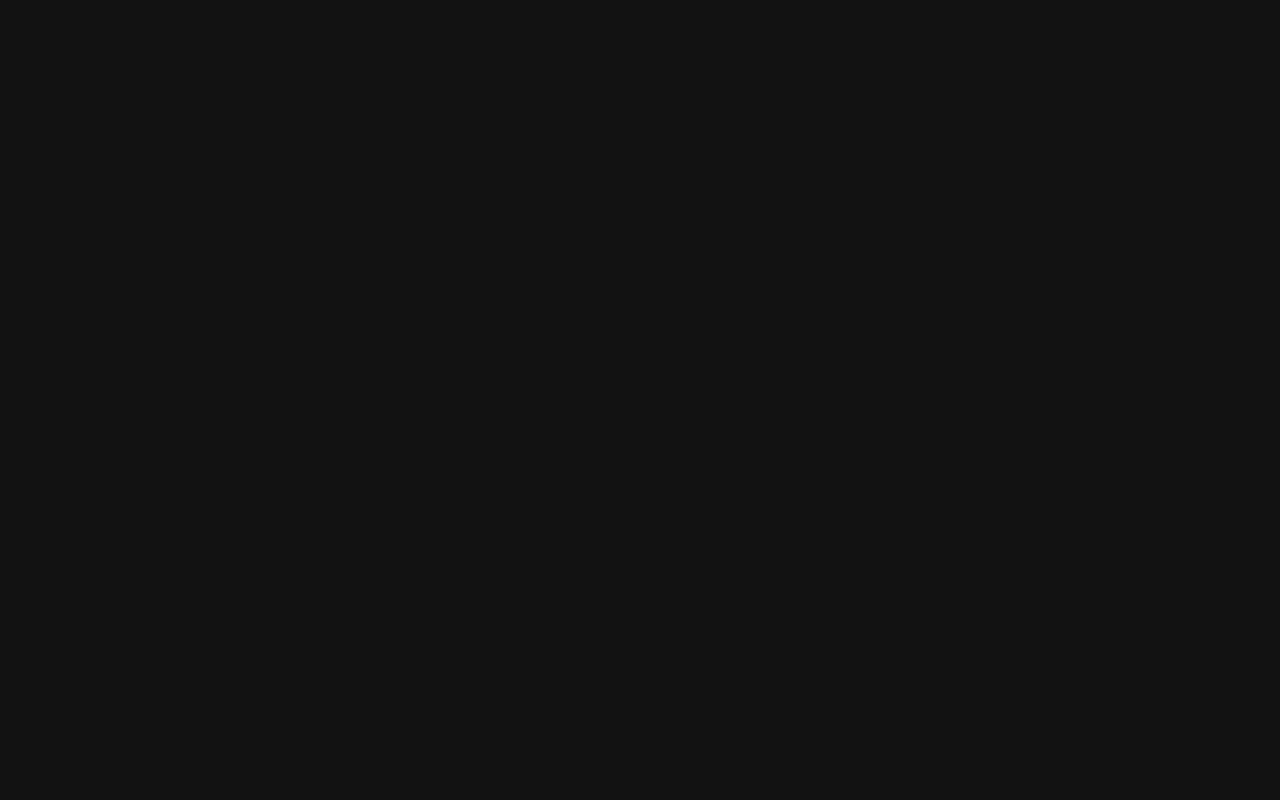
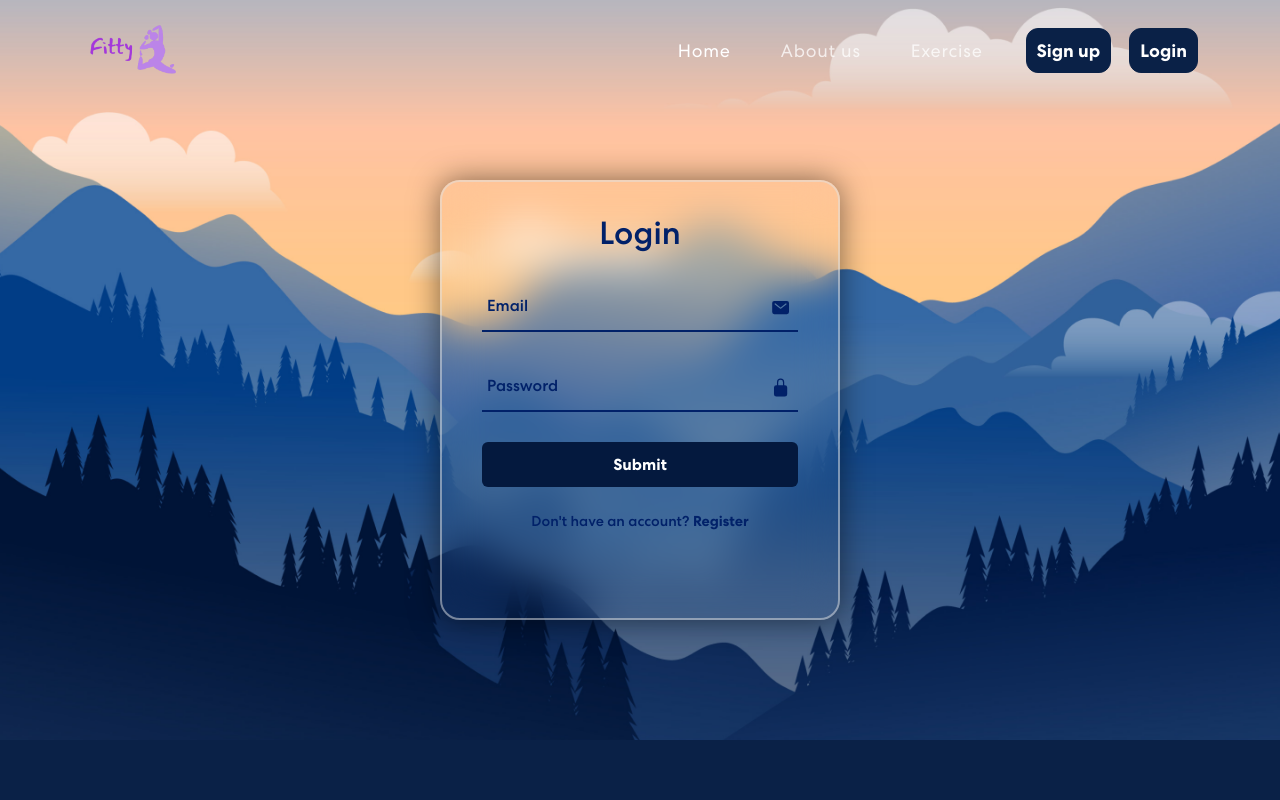
Before and after one commit to khoith05/yogaWebFrontend, a React (Create React App) app: page /login in a window 1280 px wide. Before the commit this address had no page. Shown: the top 800 px of the page. Built offline with nearby package versions, Linux system fonts and the light colour scheme.

Commit message:
==Login/Signup UI==

```diff
--- a/public/index.html
+++ b/public/index.html
@@ -39,5 +39,7 @@
       To begin the development, run `npm start` or `yarn start`.
       To create a production bundle, use `npm run build` or `yarn build`.
     -->
+      <script type="module" src="https://unpkg.com/ionicons@7.1.0/dist/ionicons/ionicons.esm.js"></script>
+      <script nomodule src="https://unpkg.com/ionicons@7.1.0/dist/ionicons/ionicons.js"></script>
   </body>
 </html>
--- a/src/App.css
+++ b/src/App.css
@@ -15,7 +15,7 @@
 	font-weight: 400;
 }
 
-/************ Default Css ************/
+/************ Default CSS ************/
 * {
   margin: 0;
   padding: 0;
@@ -453,3 +453,263 @@ nav.navbar .navbar-toggler[aria-expanded="true"] .navbar-toggler-icon {
   letter-spacing: 0.5px;
   margin-top: 20px;
 }
+
+/************ Signup ************/
+.signup {
+  margin-top: 0px;
+  padding: 130px 0 120px 0;
+  background-image: url('./assets/img/banner-bg.png');
+  background-position: top center;
+  background-size: cover;
+  background-repeat: no-repeat;
+  display: flex;
+  justify-content: center;
+  align-items: center;
+
+}
+.signup .wrapper {
+  /* position: relative; */
+  padding: 140px 0 120px 0;
+  width: 400px;
+  height: 550px;
+  background: transparent;
+  border: 2px solid rgba(225, 225, 225, .5);
+  border-radius: 20px;
+  backdrop-filter: blur(20px);
+  box-shadow: 0 0 30px rgba(0,0,0,.5);
+  display: flex;
+  justify-content: center;
+  align-items: center;
+}
+
+.form-box {
+  width: 100%;
+  padding: 40px;
+}
+
+.form-box h2 {
+  font-size: 2em;
+  color: #012169;
+  text-align: center;
+}
+
+.input-box {
+  position: relative;
+  width: 100%;
+  height: 50px;
+  border-bottom: 2px solid #012169;
+  margin: 30px 0;
+}
+
+.input-box label {
+  position: absolute;
+  top: 50%;
+  left: 5px;
+  transform: translateY(-50%);
+  font-size: 1em;
+  color:#012169;
+  font-weight: 500;
+  pointer-events: none;
+  transition: .5s;
+}
+
+.input-box input:focus~label,
+.input-box input:valid~label {
+  top: -5px;
+}
+
+.input-box input {
+  width: 100%;
+  height: 100%;
+  background: transparent;
+  border: none;
+  outline: none;
+  font-size: 1em;
+  color: #012169;
+  font-weight: 600;
+  padding: 0 35px 0 5px;
+
+}
+
+.input-box .icon {
+  position: absolute;
+  right: 8px;
+  font-size: 1.2em;
+  color: #012169;
+  line-height: 57px;
+}
+.form-box button {
+  width: 100%;
+  height: 45px;
+  background: #04193e;
+  background-color: #04193e;
+  border: none;
+  outline: none;
+  border-radius: 6px;
+  cursor: pointer;
+  font-size: 1em;
+  color: white;
+  font-weight: 800;
+}
+
+.form-box button:hover {
+  width: 100%;
+  height: 45px;
+  background-color: #7d9bbf;
+  border: none;
+  outline: none;
+  border-radius: 6px;
+  cursor: pointer;
+  font-size: 1em;
+  color: #04193e;
+  font-weight: 800;
+}
+
+.login-register {
+  font-size: .9em;
+  color: #012169;
+  text-align: center;
+  font-weight: 500;
+  margin: 25px 0 10px;
+}
+
+.login-register p a {
+  color: #012169;
+  text-decoration: none;
+  font-weight: 700;
+}
+
+.login-register p a:hover {
+  text-decoration: underline;
+}
+
+
+
+/************ Login ************/
+.login {
+  margin-top: 0px;
+  padding: 180px 0 120px 0;
+  background-image: url('./assets/img/banner-bg.png');
+  background-position: top center;
+  background-size: cover;
+  background-repeat: no-repeat;
+  display: flex;
+  justify-content: center;
+  align-items: center;
+
+}
+.login .wrapper {
+  /* position: relative; */
+  padding: 80px 0 120px 0;
+  width: 400px;
+  height: 440px;
+  background: transparent;
+  border: 2px solid rgba(225, 225, 225, .5);
+  border-radius: 20px;
+  backdrop-filter: blur(20px);
+  box-shadow: 0 0 30px rgba(0,0,0,.5);
+  display: flex;
+  justify-content: center;
+  align-items: center;
+}
+
+.form-box {
+  width: 100%;
+  padding: 40px;
+}
+
+.form-box h2 {
+  font-size: 2em;
+  color: #012169;
+  text-align: center;
+}
+
+.input-box {
+  position: relative;
+  width: 100%;
+  height: 50px;
+  border-bottom: 2px solid #012169;
+  margin: 30px 0;
+}
+
+.input-box label {
+  position: absolute;
+  top: 50%;
+  left: 5px;
+  transform: translateY(-50%);
+  font-size: 1em;
+  color:#012169;
+  font-weight: 500;
+  pointer-events: none;
+  transition: .5s;
+}
+
+.input-box input:focus~label,
+.input-box input:valid~label {
+  top: -5px;
+}
+
+.input-box input {
+  width: 100%;
+  height: 100%;
+  background: transparent;
+  border: none;
+  outline: none;
+  font-size: 1em;
+  color: #012169;
+  font-weight: 600;
+  padding: 0 35px 0 5px;
+
+}
+
+.input-box .icon {
+  position: absolute;
+  right: 8px;
+  font-size: 1.2em;
+  color: #012169;
+  line-height: 57px;
+}
+.form-box button {
+  width: 100%;
+  height: 45px;
+  background: #04193e;
+  background-color: #04193e;
+  border: none;
+  outline: none;
+  border-radius: 6px;
+  cursor: pointer;
+  font-size: 1em;
+  color: white;
+  font-weight: 800;
+}
+
+.form-box button:hover {
+  width: 100%;
+  height: 45px;
+  background-color: #7d9bbf;
+  border: none;
+  outline: none;
+  border-radius: 6px;
+  cursor: pointer;
+  font-size: 1em;
+  color: #04193e;
+  font-weight: 800;
+}
+
+.login-register {
+  font-size: .9em;
+  color: #012169;
+  text-align: center;
+  font-weight: 500;
+  margin: 25px 0 10px;
+}
+
+.login-register p a {
+  color: #012169;
+  text-decoration: none;
+  font-weight: 700;
+}
+
+.login-register p a:hover {
+  text-decoration: underline;
+}
--- a/src/App.js
+++ b/src/App.js
@@ -1,9 +1,11 @@
-import Home from './views/Banner';
-import Layout from './views/Layout';
+import Home from './views/Home';
 import Camera from './components/Camera';
 import { Route,Routes } from 'react-router-dom';
 import './App.css';
 import 'bootstrap/dist/css/bootstrap.min.css';
+import Layout from './views/Layout';
+import Signup from './views/Signup';
+import Login from './views/Login';
 
 function App() {
   return (
@@ -11,6 +13,8 @@ function App() {
       <Routes>
         <Route path="/" element={<Layout />}>
           <Route index element={<Home />} />
+          <Route path="login" element={<Login />} />
+          <Route path="signup" element={<Signup />} />
           <Route path="camera" element={<Camera />} />
           {/* <Route path="dashboard" element={<Dashboard />} />
 
--- a/src/index.css
+++ b/src/index.css
@@ -1,3 +1,5 @@
+
+
 body {
   margin: 0;
   font-family: -apple-system, BlinkMacSystemFont, 'Segoe UI', 'Roboto', 'Oxygen',
--- a/src/views/Footer.js
+++ b/src/views/Footer.js
@@ -1,26 +1,25 @@
-import { Container, Row, Col } from "react-bootstrap";
+import { Container, Col } from "react-bootstrap";
 
-import logo from "../assets/img/fitty.png";
 import navIcon1 from "../assets/img/nav-icon1.svg";
 import navIcon2 from "../assets/img/nav-icon2.svg";
 import navIcon3 from "../assets/img/nav-icon3.svg";
 
 export const Footer = () => {
   return (
-    <footer className="footer">
+    <div className="footer">
       <Container>
 
           <Col className="text-center">
             <div className="social-icon">
-              <a href="#"><img src={navIcon1} alt="Icon" /></a>
-              <a href="#"><img src={navIcon2} alt="Icon" /></a>
-              <a href="#"><img src={navIcon3} alt="Icon" /></a>
+              <a href="#fsf"><img src={navIcon1} alt="Icon" /></a>
+              <a href="#dss"><img src={navIcon2} alt="Icon" /></a>
+              <a href="#sds"><img src={navIcon3} alt="Icon" /></a>
             </div>
             <p>Copyright 2023. All Rights Reserved</p>
             <p>This is the final thesis of Quyen, Khoi and Na</p>
           </Col>
 
       </Container>
-    </footer>
+    </div>
   )
 }
--- a/src/views/Home.js
+++ b/src/views/Home.js
@@ -4,7 +4,7 @@ import Sequence from "./Sequence";
 function Home() {
   return ( <>
   <Banner/>
-  <Sequence/>
+  <Sequence />
   </> );
 }
 
--- a/src/views/Layout.js
+++ b/src/views/Layout.js
@@ -1,11 +1,13 @@
 import {Outlet } from "react-router-dom";
 import { NavBar } from './NavBar';
 import { Footer } from './Footer';
+
 function Layout() {
   return (
     <>
       <NavBar />
       <Outlet />
+      {/* <Home /> */}
       <Footer />
     </>
   );
--- /dev/null
+++ b/src/views/Login.js
@@ -0,0 +1,35 @@
+function Login () {
+
+    return (
+      <div className="login">
+          <div className="wrapper">
+              <div className= "form-box">
+                  <h2>Login</h2>
+                  <form action="#">
+                      <div className="input-box">
+                          <span class="icon">
+                              <ion-icon name="mail"></ion-icon>
+                          </span>
+                          <input type="email" required />
+                          <label>Email</label>
+                      </div>
+                      <div class="input-box">
+                          <span class="icon">
+                              <ion-icon name="lock-closed"></ion-icon>
+                          </span>
+                          <input type="password" required />
+                          <label>Password</label>
+                      </div>
+                      <button type="submit" class="btn">Submit</button>
+                      <div class="login-register">
+                          <p>Don't have an account? <a href="signup"
+                          class="register-link">Register</a></p>
+                      </div>
+                  </form>
+              </div>
+          </div>
+      </div>
+    )
+  }
+
+  export default Login;
--- a/src/views/NavBar.js
+++ b/src/views/NavBar.js
@@ -39,14 +39,14 @@ export const NavBar = () => {
           <Navbar.Collapse id="basic-navbar-nav">
             <Nav className="ms-auto">
               <Nav.Link href="#home" className={activeLink === 'home' ? 'active navbar-link' : 'navbar-link'} onClick={() => onUpdateActiveLink('home')}>Home</Nav.Link>
-              <Nav.Link href="#about" className={activeLink === 'skills' ? 'active navbar-link' : 'navbar-link'} onClick={() => onUpdateActiveLink('about')}>About us</Nav.Link>
+              <Nav.Link href="about" className={activeLink === 'about' ? 'active navbar-link' : 'navbar-link'} onClick={() => onUpdateActiveLink('about')}>About us</Nav.Link>
               <Nav.Link href="#sequence" className={activeLink === 'projects' ? 'active navbar-link' : 'navbar-link'} onClick={() => onUpdateActiveLink('sequence')}>Exercise</Nav.Link>
             </Nav>
             <span className="navbar-text">
-              <HashLink to='#singup'>
+              <HashLink to='signup'>
                 <button className="vvd"><span>Sign up</span></button>
               </HashLink>
-              <HashLink to='#login'>
+              <HashLink to='login'>
                 <button className="vvd"><span>Login</span></button>
               </HashLink>
             </span>
--- /dev/null
+++ b/src/views/Signup.js
@@ -0,0 +1,49 @@
+function Signup () {
+
+  return (
+    <div className="signup">
+        <div className="wrapper">
+            <div className= "form-box">
+                <h2>Registration</h2>
+                <form action="#">
+                    <div className="input-box">
+                        <span class="icon">
+                            <ion-icon name="mail"></ion-icon>
+                        </span>
+                        <input type="username" required />
+                        <label>Email</label>
+                    </div>
+                    <div className="input-box">
+                        <span class="icon">
+                            <ion-icon name="person"></ion-icon>
+                        </span>
+                        <input type="username" required />
+                        <label>Username</label>
+                    </div>
+                    <div class="input-box">
+                        <span class="icon">
+                            <ion-icon name="lock-closed"></ion-icon>
+                        </span>
+                        <input type="password" required />
+                        <label>Password</label>
+                    </div>
+                    <div class="input-box">
+                        <span class="icon">
+                            <ion-icon name="lock-closed"></ion-icon>
+                        </span>
+                        <input type="password" required />
+                        <label>Re-enter Password</label>
+                    </div>
+                    <button type="submit" class="btn">Submit</button>
+                    <div class="login-register">
+                        <p>Already have an account? <a href="login"
+                        class="register-link">Login</a></p>
+                    </div>
+                </form>
+            </div>
+        </div>
+    </div>
+  )
+}
+
+export default Signup;
```
